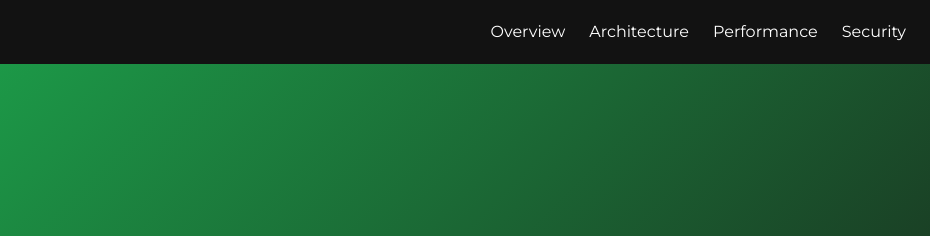
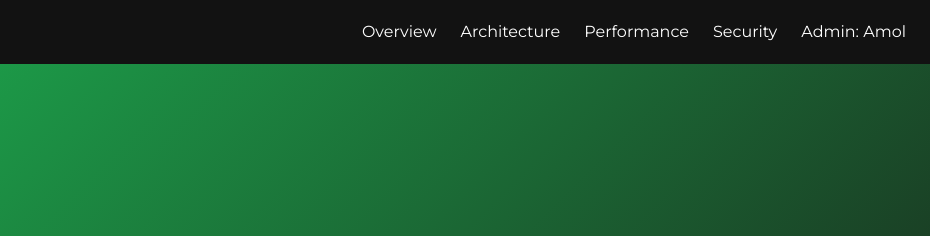
Before and after one commit to amolchakre27/Spotify-Music-Streaming, a plain HTML site: page index.html in a window 1280 px wide. Shown: the top 236 px of the page, 350-1280 px from the left. Drawn offline with nearby package versions, Linux system fonts and the light colour scheme.

Commit message:
Updated project files

```diff
--- a/index.html
+++ b/index.html
@@ -83,6 +83,7 @@
                 <a href="#architecture" class="hover:text-spotify-green transition-colors">Architecture</a>
                 <a href="#performance" class="hover:text-spotify-green transition-colors">Performance</a>
                 <a href="#security" class="hover:text-spotify-green transition-colors">Security</a>
+                <a href="#Admin" class="hover:text-spotify-green transition-colors">Admin: Amol</a>
             </div>
         </div>
     </nav>
```
